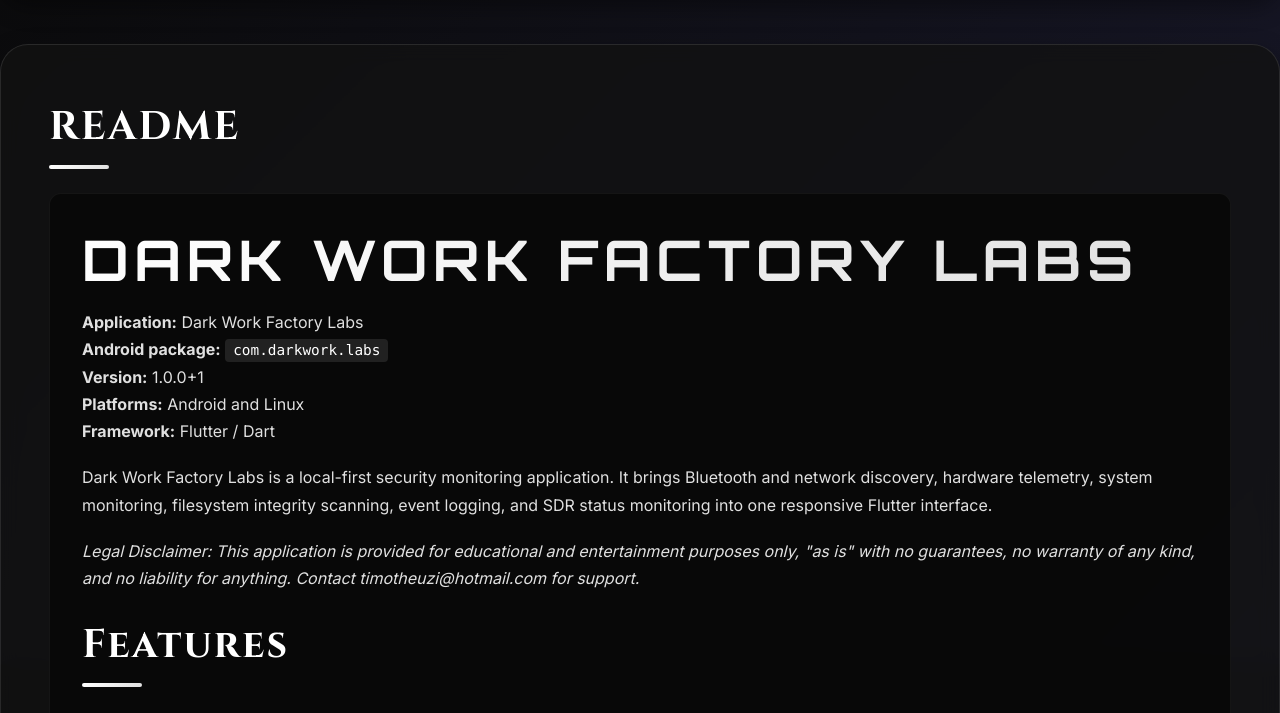
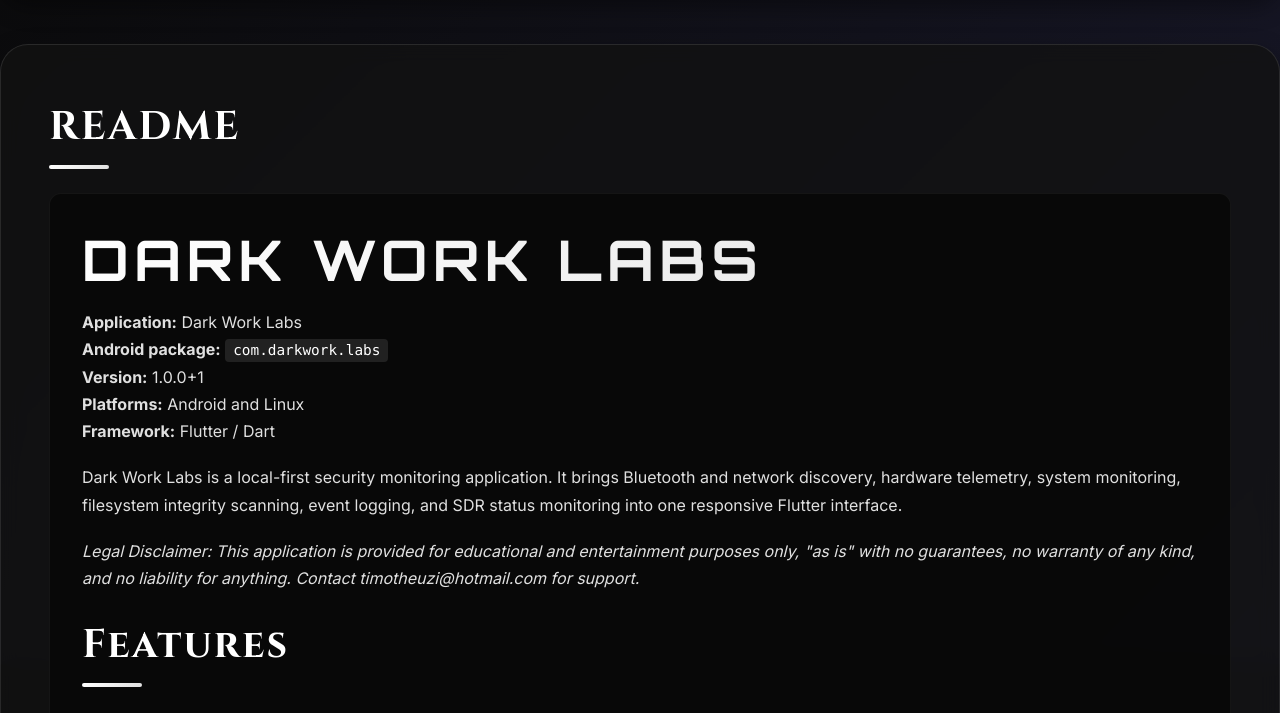
Before and after one commit to timotheuzi/homepage, a Flask app: page /darkwork in a window 1280 px wide. Shown: the part 936-1649 px from the top of the page. Run offline with Flask 3, Linux system fonts and the light colour scheme.

Commit message:
updates to naming

```diff
--- a/src/templates/darkwork/readme_content.html
+++ b/src/templates/darkwork/readme_content.html
@@ -1,12 +1,12 @@
-<h1>Dark Work Factory Labs</h1>
+<h1>Dark Work Labs</h1>
 
-<p><strong>Application:</strong> Dark Work Factory Labs<br>
+<p><strong>Application:</strong> Dark Work Labs<br>
 <strong>Android package:</strong> <code>com.darkwork.labs</code><br>
 <strong>Version:</strong> 1.0.0+1<br>
 <strong>Platforms:</strong> Android and Linux<br>
 <strong>Framework:</strong> Flutter / Dart</p>
 
-<p>Dark Work Factory Labs is a local-first security monitoring application. It brings Bluetooth and network discovery, hardware telemetry, system monitoring, filesystem integrity scanning, event logging, and SDR status monitoring into one responsive Flutter interface.</p>
+<p>Dark Work Labs is a local-first security monitoring application. It brings Bluetooth and network discovery, hardware telemetry, system monitoring, filesystem integrity scanning, event logging, and SDR status monitoring into one responsive Flutter interface.</p>
 
 <p><em>Legal Disclaimer: This application is provided for educational and entertainment purposes only, "as is" with no guarantees, no warranty of any kind, and no liability for anything. Contact timotheuzi@hotmail.com for support.</em></p>
 
```
